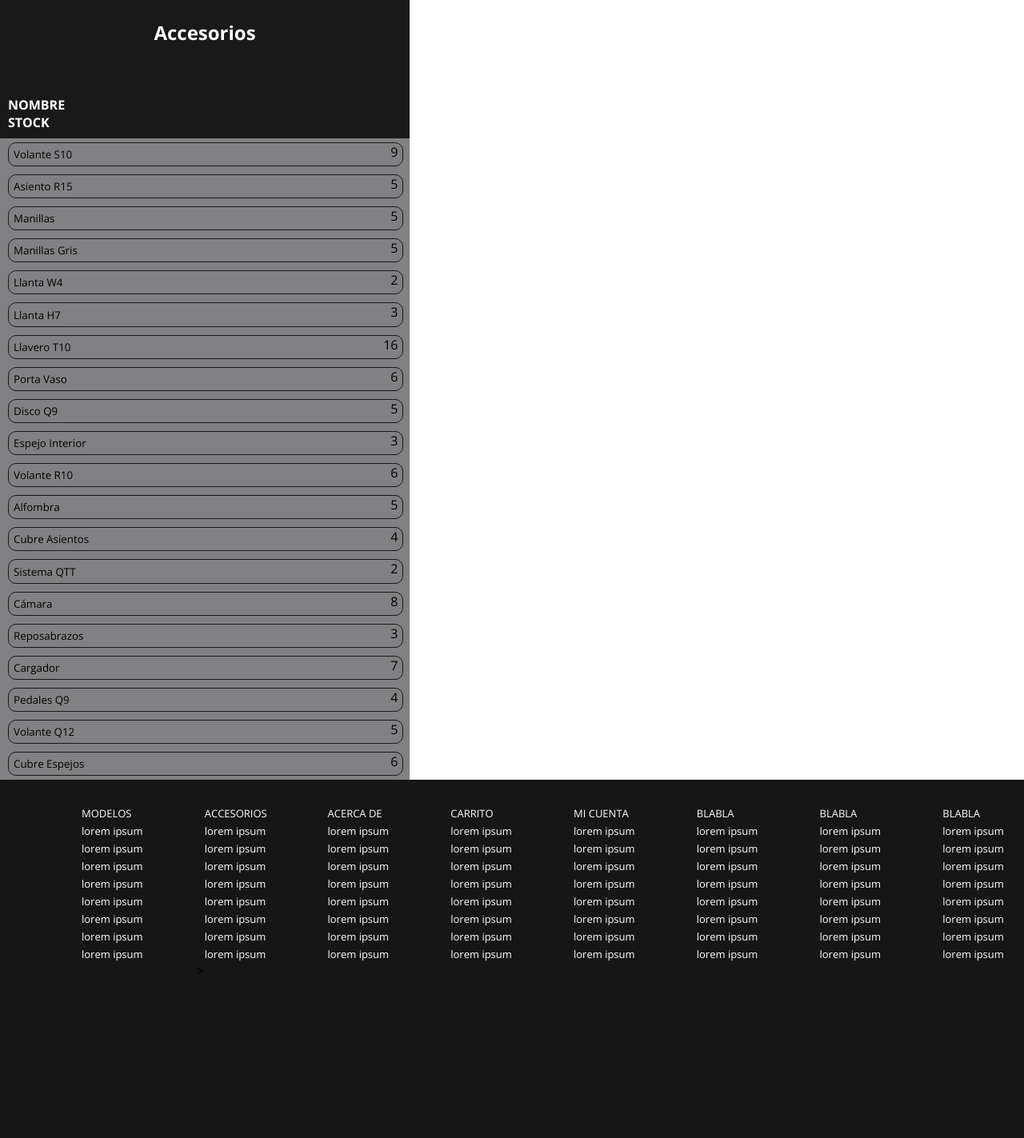
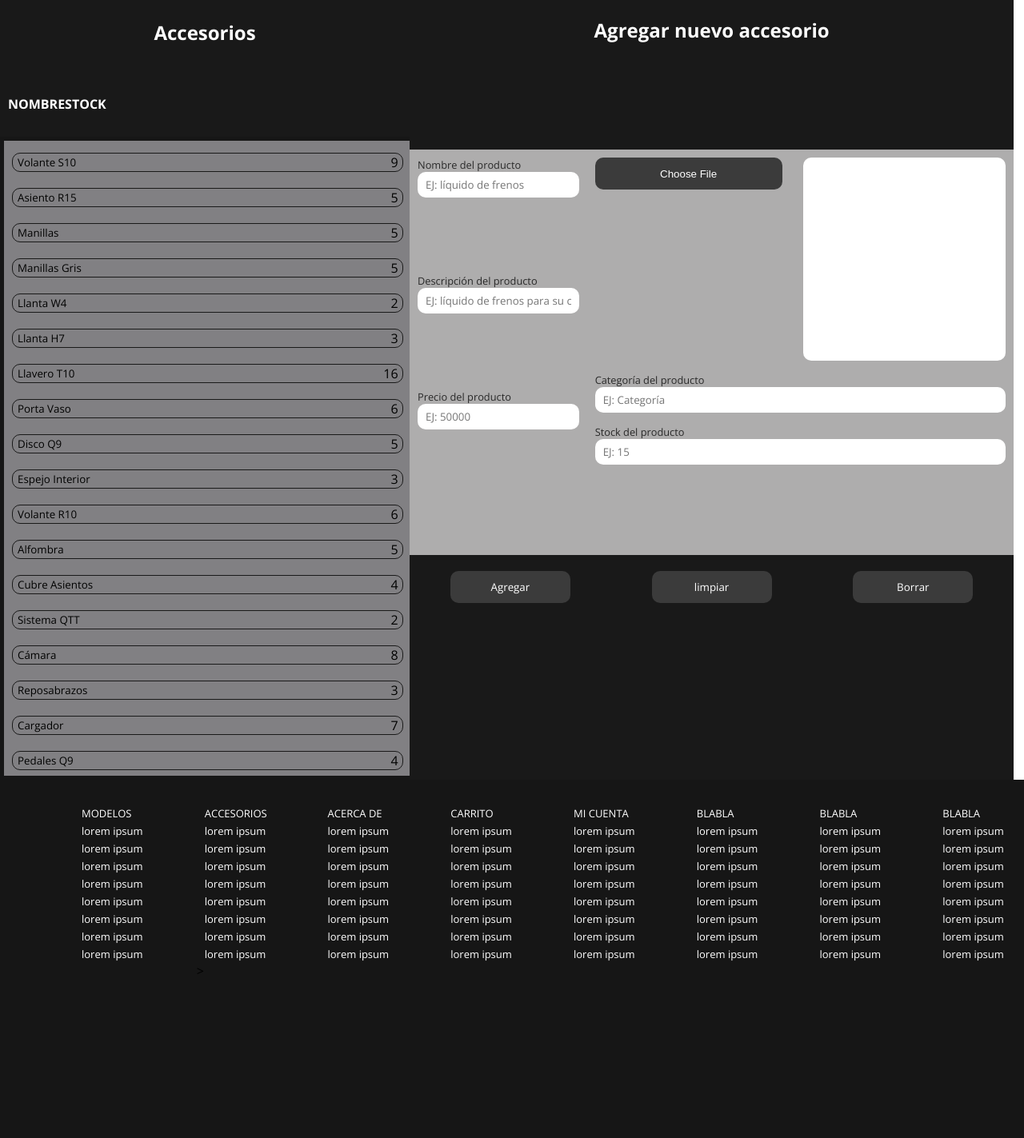
Before and after one commit to Gapprrin/Proyecto_web_2024_3.0, a Django app: template core/templates/Pages/Administrador/admin_main.html in a window 1280 px wide. Shown: the part 70-1493 px from the top of the page at 80% size. Run offline with Django 5.2, Linux system fonts and the light colour scheme; the template is opened without the code that fills it: values that come from a table or form of the project are taken from there, others are empty; data comes from the database, SQL or seed files in the repository; both versions use the stored data as it was after the commit.

Commit message:
Update 3.5

```diff
--- /dev/null
+++ b/core/static/Functions/funciones_admin.js
@@ -0,0 +1,10 @@
+
+function limpiar(){
+    document.querySelector("#nombre-prod").value = ""
+    document.querySelector("#desc-prod").value = ""
+    document.querySelector("#precio-prod").value = ""
+    document.querySelector("#imagen-accesorio").src = 'static/Images/Admin/accesorio_imagen.png'
+    document.querySelector("#cat-prod").value = ""
+    document.querySelector("#stock-pord").value = ""
+    return
+}
--- a/core/static/Style/estilo_admin.css
+++ b/core/static/Style/estilo_admin.css
@@ -149,8 +149,9 @@ section{
 .productos{
     display: flex;
     height: 84%;
-    width: 100%;
+    width: 99%;
     background-color: rgb(129, 128, 131);
+    border: 5px solid #161616;
     flex-direction: column;
     overflow-y: auto;
     scroll-behavior: smooth;
@@ -160,7 +161,7 @@ section{
 
 .accesorio{
     display: flex;
-    margin: 5px 10px 5px 10px;
+    margin: 15px 10px 5px 10px;
     column-gap: 5px;
     justify-content: space-between;
     width: 96%;
@@ -175,9 +176,7 @@ section{
 
 .labels{
     display: flex;
-    align-content: space-between;
-    flex-wrap: wrap;
-    flex-direction: column;
+    align-items: space-between;
     height: 6%;
     width: 95%;
     transform: translateY(25%);
@@ -202,3 +201,133 @@ button{
 .texto{
     user-select: none;
 }
+
+.info-container{
+    display: flex;
+    background-color: #191919;
+    height: 87vh;
+    width: 59vw;
+    flex-direction: column;
+}
+
+.info{
+    display: flex;
+    width: 100%;
+    height: 52%;
+    background-color: #aeadad;
+}
+
+.content{
+    display: flex;
+    flex-direction: column;
+    width: 100%;
+    height: 100%;
+    row-gap: 15px;
+    margin: 10px 10px;
+}
+
+.botones{
+    display: flex;
+    width: 100%;
+    height: 30%;
+    justify-content: space-around;
+    flex-wrap: wrap;
+}
+
+.buttons{
+    width: 150px;
+    height: 40px;
+    background-color: #3b3b3b;
+    border: none;
+    border-radius: 10px;
+    cursor: pointer;
+    color: #ffffff;
+    margin: 20px 20px;
+}
+
+.buttons:hover{
+    background-color: #787878;
+    transition-duration: .2s;
+}
+
+.titulo{
+    display: flex;
+    height: 20%;
+    width: 100%;
+}
+
+.titulo>h1{
+    height: 10%;
+    width: 100%;
+    font-size: 1.5rem;
+    text-align: center;
+    transform: translateY(110%);
+    color: #ffffff;
+}
+
+.contenedor-imagen{
+    display: flex;
+    height: 50%;
+    justify-content: space-between;
+}
+
+#imagen-accesorio{
+    height: 100%;
+    border-radius: 10px;
+}
+
+#imagen{
+    display: flex;
+    flex-direction: row;
+}
+
+.content-1{
+    display: flex;
+    height: 67%;
+    width: 100%;
+    justify-content: space-between;
+    flex-wrap: wrap;
+}
+
+.input{
+    display: flex;
+    flex-direction: column;
+}
+
+label{
+    color: #292929;
+    font-family: inherit;
+    font-size: .8rem;
+}
+
+#imagen::-webkit-file-upload-button{
+    width: 90%;
+    position: relative;
+    height: 40px;
+    background-color: #3b3b3b;
+    border: none;
+    border-radius: 10px;
+    cursor: pointer;
+    color: #ffffff;
+}
+
+#imagen::-webkit-file-upload-button:hover{
+    background-color: #787878;
+    transition-duration: .2s;
+}
+
+.input-texto{
+    border: none;
+    height: 30px;
+    border-radius: 10px;
+    padding-left: 10px;
+    padding-right: 10px;
+}
+
+#imagen{
+    height: 40px;
+}
+
+input[type="file" i] {
+    color: transparent;
+}
--- a/core/templates/Pages/Administrador/admin_main.html
+++ b/core/templates/Pages/Administrador/admin_main.html
@@ -23,5 +23,66 @@
             {% endfor %}
         </div>
     </div>
+    <div class="info-container">
+        <div class="titulo">
+            <h1 class="texto">
+                Agregar nuevo accesorio
+            </h1>
+        </div>
+        <div class="info">
+            <div class="content content-1">
+                <div class="input">
+                    <label for="nombre_prod">Nombre del producto</label>
+                    <input type="text" placeholder="EJ: líquido de frenos" name="nombre_prod" class="input-texto" id="nombre-prod">
+                </div>
+                <div class="input">
+                    <label for="desc_prod">Descripción del producto</label>
+                    <input type="text" placeholder="EJ: líquido de frenos para su correcto funcionamiento" name="desc_prod" class="input-texto" id="desc-prod">
+                </div>
+                <div class="input">
+                    <label for="precio_prod">Precio del producto</label>
+                    <input type="text" placeholder="EJ: 50000" name="precio_prod" class="input-texto" id="precio-prod">
+                </div>
+            </div>
+            <div class="content content-2">
+                <div class="contenedor-imagen">
+                    <input type="file" name="imagen" id="imagen" accept="image/*">
+                    <img src="{% static 'Images/Admin/accesorio_imagen.png' %}" id="imagen-accesorio" alt="imagen_accesorio"">
+                    <script>
+                        document.querySelector("#imagen").addEventListener('change', function(){
+                            let imagen = document.querySelector("#imagen").files
+
+                            if (!imagen || !imagen.length){
+                                return
+                            }
+
+                            document.querySelector("#imagen-accesorio").src = URL.createObjectURL(imagen[0])
+                            return
+                        })
+                    </script>
+                </div>
+                <div class="input">
+                    <label for="cat_prod">Categoría del producto</label>
+                    <input type="text" placeholder="EJ: Categoría" name="cat_prod" class="input-texto" id="cat-prod">
+                </div>
+                <div class="input">
+                    <label for="stock_prod">Stock del producto</label>
+                    <input type="text" placeholder="EJ: 15" name="stock_pord" class="input-texto" id="stock-pord">
+                </div>
+            </div>
+        </div>
+        <div class="botones">
+            <button class="buttons">
+                Agregar
+            </button>
+            <button class="buttons" id="clean-btn" onclick="limpiar()">
+                limpiar
+            </button>
+            <button class="buttons">
+                Borrar
+            </button>
+        </div>
+    </div>
 </section>
+<script src="{% static 'Functions/funciones_admin.js' %}"></script>
 {% endblock %}
```
Also changed, not shown: core/static/Images/Admin/accesorio_imagen.png (added), db.sqlite3.
